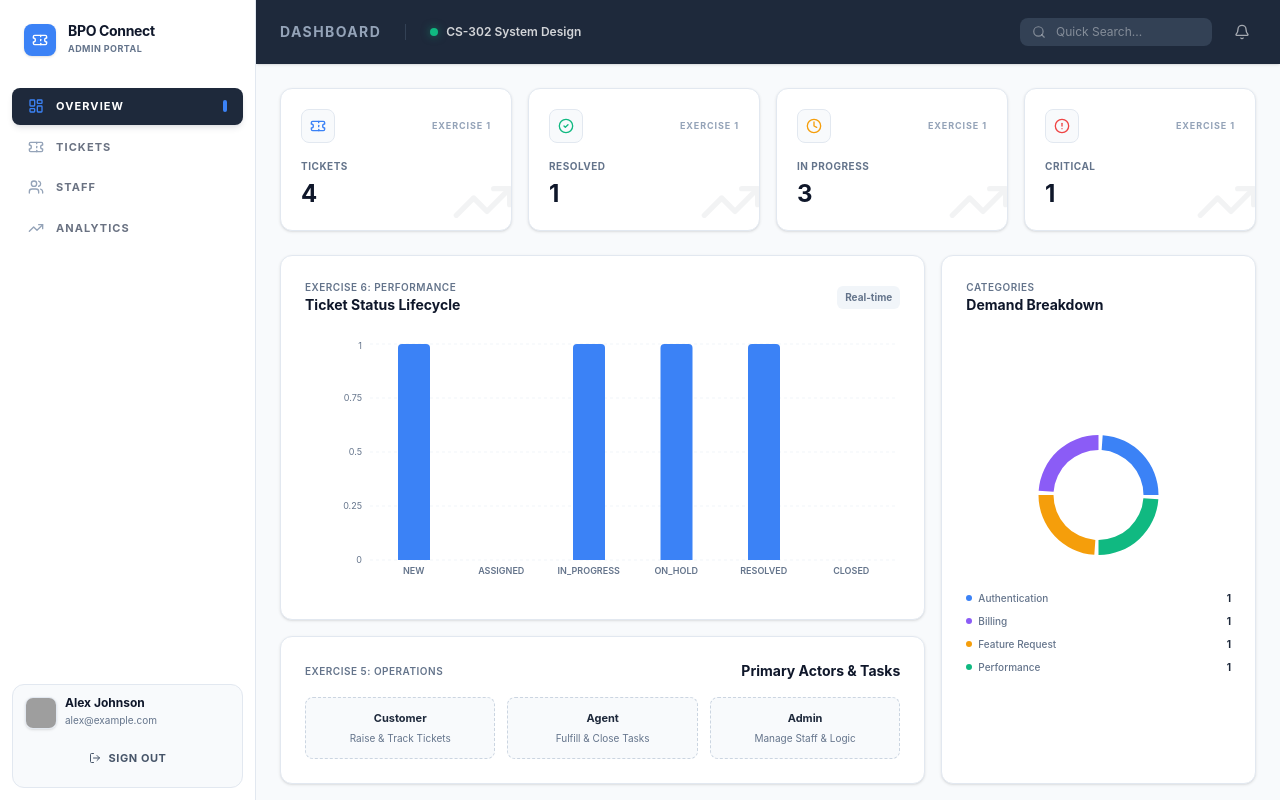
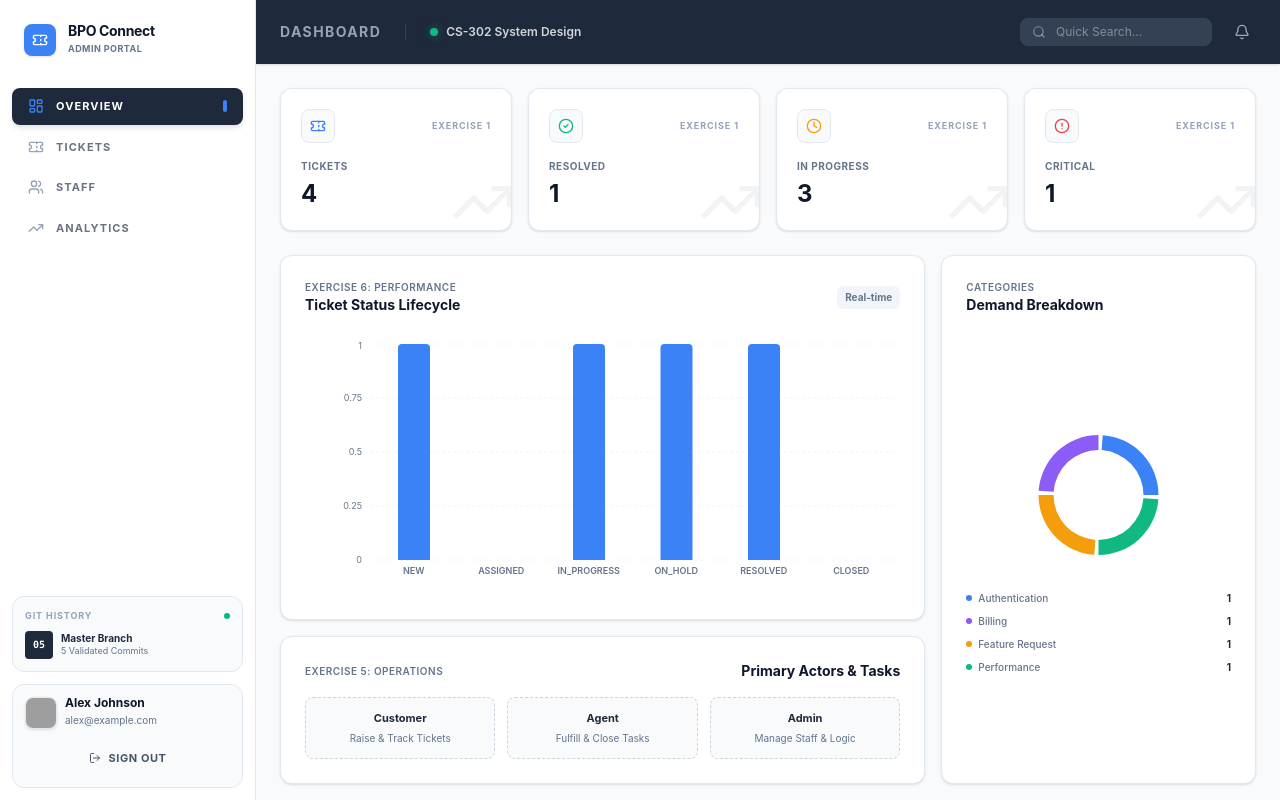
Before and after one commit to omkarmane05/BPO-Management-System, a React (Vite) app: page / in a window 1280 px wide. Both pictures are taken after a click on the button "Login as Administrator". Built offline with nearby package versions, Linux system fonts and the light colour scheme; grey boxes are pictures that could not be loaded.

Commit message:
feat: Enhance dashboard with Git commit info
Adds visual indicators for Git commit history and count to the dashboard. Includes a summary count and a live indicator for Git history within the sidebar.

```diff
--- a/src/App.tsx
+++ b/src/App.tsx
@@ -447,10 +447,14 @@ export default function App() {
             </button>
           </div>
 
-          <div className="mt-8 pt-6 border-t border-[#f1f5f9]">
-            <p className="text-[10px] text-center text-[#94a3b8] font-bold uppercase tracking-widest leading-none">
+          <div className="mt-8 pt-6 border-t border-[#f1f5f9] flex items-center justify-between">
+            <p className="text-[10px] text-[#94a3b8] font-bold uppercase tracking-widest leading-none">
               Exercise 5-9 Portfolio
             </p>
+            <div className="flex items-center gap-1.5 px-2 py-1 bg-emerald-50 text-emerald-600 rounded border border-emerald-100">
+               <TrendingUp className="w-2.5 h-2.5" />
+               <span className="text-[9px] font-bold uppercase tracking-tighter">5 Git Commits</span>
+            </div>
           </div>
         </motion.div>
       </div>
@@ -500,7 +504,23 @@ export default function App() {
           />
         </nav>
 
-        <div className="p-3 mt-auto">
+        <div className="p-3 mt-auto space-y-3">
+          <div className="bg-[#f8fafc] border border-[#e2e8f0] rounded-xl p-3">
+            <div className="flex items-center justify-between mb-2">
+              <span className="text-[9px] font-bold text-[#94a3b8] uppercase tracking-widest">Git History</span>
+              <span className="flex h-1.5 w-1.5 rounded-full bg-emerald-500 animate-pulse" />
+            </div>
+            <div className="flex items-center gap-2">
+              <div className="w-7 h-7 bg-[#1e293b] rounded flex items-center justify-center text-white">
+                <span className="text-[10px] font-bold font-mono">05</span>
+              </div>
+              <div className="flex-1">
+                <p className="text-[10px] font-bold text-[#1e293b] leading-tight">Master Branch</p>
+                <p className="text-[9px] text-[#64748b]">5 Validated Commits</p>
+              </div>
+            </div>
+          </div>
+
           <div className="bg-[#f8fafc] rounded-xl p-3 border border-[#e2e8f0]">
             <div className="flex items-center gap-2 mb-3">
               <img src={user.avatar} className="w-8 h-8 rounded-lg border border-[#e2e8f0] shadow-sm" alt={user.name} referrerPolicy="no-referrer" />
```
